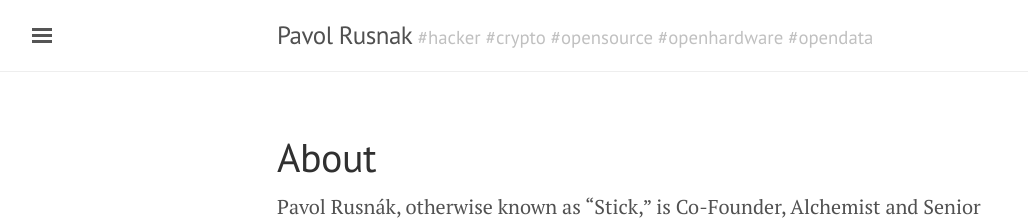
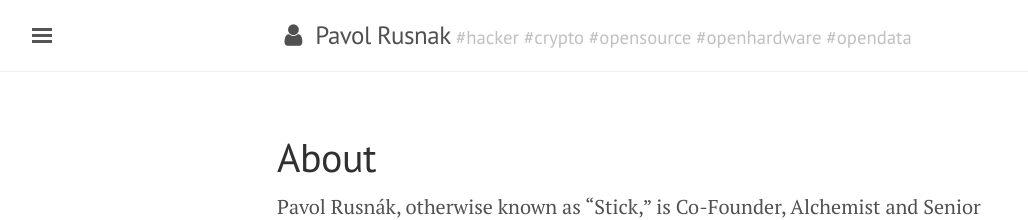
Before and after one commit to prusnak/rusnak.io, a Jekyll site: the page built from about.md, in a window 1280 px wide. Shown: the top 220 px of the page, without its empty margins (3-1031 px from the left). Built offline with Jekyll 4.4.1, drawn with Linux system fonts in a browser that asks for light colours; nearby versions of some CDN libraries.

Commit message:
add font-awesome icons

```diff
--- a/_includes/head.html
+++ b/_includes/head.html
@@ -19,6 +19,7 @@
   <link rel="stylesheet" href="{{ site.baseurl }}/public/css/syntax.css">
   <link rel="stylesheet" href="{{ site.baseurl }}/public/css/lanyon.css">
   <link rel="stylesheet" href="https://fonts.googleapis.com/css?family=PT+Serif:400,400italic,700%7CPT+Sans:400">
+  <link rel="stylesheet" href="https://maxcdn.bootstrapcdn.com/font-awesome/4.5.0/css/font-awesome.min.css">
 
   <!-- Icons -->
   <link rel="apple-touch-icon-precomposed" sizes="144x144" href="{{ site.baseurl }}/public/apple-touch-icon-precomposed.png">
--- a/_includes/sidebar.html
+++ b/_includes/sidebar.html
@@ -5,16 +5,17 @@
 <!-- Toggleable sidebar -->
 <div class="sidebar" id="sidebar">
   <div class="sidebar-item">
-    <p>{{ site.description }}</p>
+    <p><i class="fa fa-user fa-fw"></i> {{ site.description }}</p>
   </div>
 
   <nav class="sidebar-nav">
-    <a class="sidebar-nav-item{% if page.url == site.baseurl %} active{% endif %}" href="{{ site.baseurl }}/">Home</a>
-    <a class="sidebar-nav-item" href="/projects">Projects</a>
-    <a class="sidebar-nav-item" href="/about">About</a>
-    <a class="sidebar-nav-item" href="/archive">Archive</a>
-    <a class="sidebar-nav-item" href="https://twitter.com/pavolrusnak">@pavolrusnak</a>
-    <a class="sidebar-nav-item" href="mailto:stick@gk2.sk">stick@gk2.sk</a>
+    <a class="sidebar-nav-item{% if page.url == site.baseurl %} active{% endif %}" href="{{ site.baseurl }}/"><i class="fa fa-home fa-fw"></i> Home</a>
+    <a class="sidebar-nav-item" href="/projects"><i class="fa fa-thumbs-up fa-fw"></i> Projects</a>
+    <a class="sidebar-nav-item" href="/about"><i class="fa fa-info-circle fa-fw"></i> About</a>
+    <a class="sidebar-nav-item" href="/archive"><i class="fa fa-archive fa-fw"></i> Archive</a>
+    <a class="sidebar-nav-item" href="https://twitter.com/pavolrusnak"><i class="fa fa-twitter fa-fw"></i> @pavolrusnak</a>
+    <a class="sidebar-nav-item" href="mailto:stick@gk2.sk"><i class="fa fa-envelope fa-fw"></i> stick@gk2.sk</a>
+    <a class="sidebar-nav-item" href="https://pgp.mit.edu/pks/lookup?op=get&search=0x91F3B339B9A02A3D"><i class="fa fa-key fa-fw"></i> GPG public key</a>
   </nav>
 
   <div class="sidebar-item">
--- a/_layouts/default.html
+++ b/_layouts/default.html
@@ -13,6 +13,7 @@
       <header class="masthead">
         <div class="container">
           <h3 class="masthead-title">
+            <i class="fa fa-user fa-fw"></i>
             <a href="{{ site.baseurl }}/" title="Home">{{ site.title }}</a>
             <small>{{ site.tagline }}</small>
           </h3>
```
